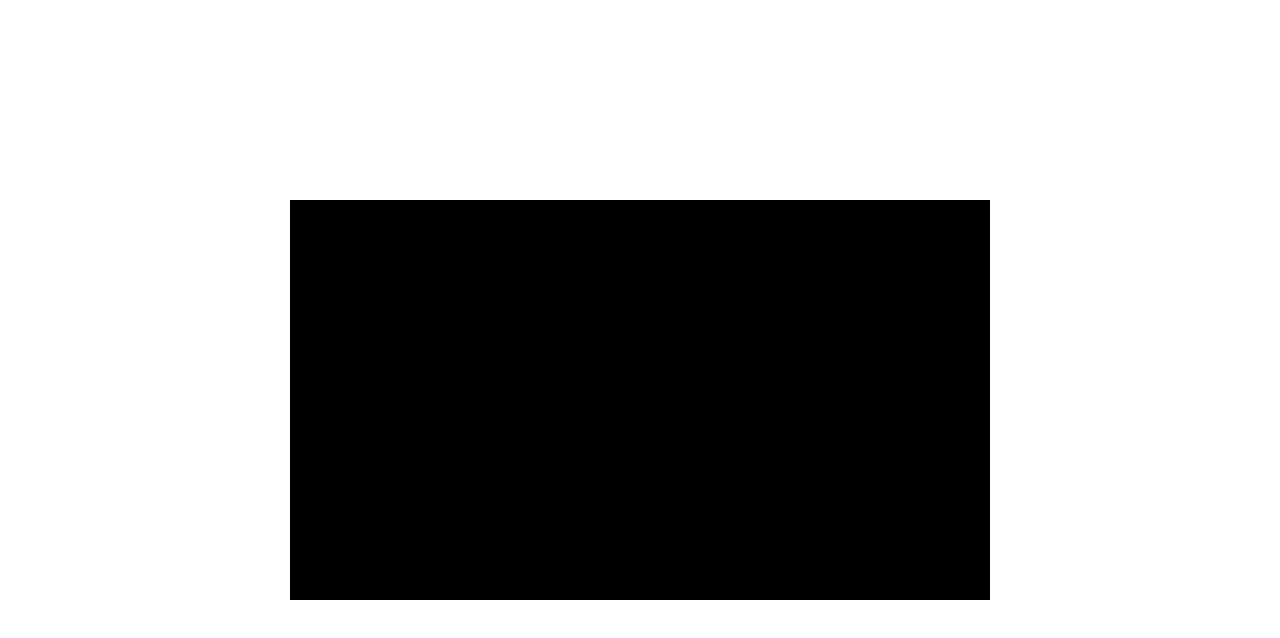
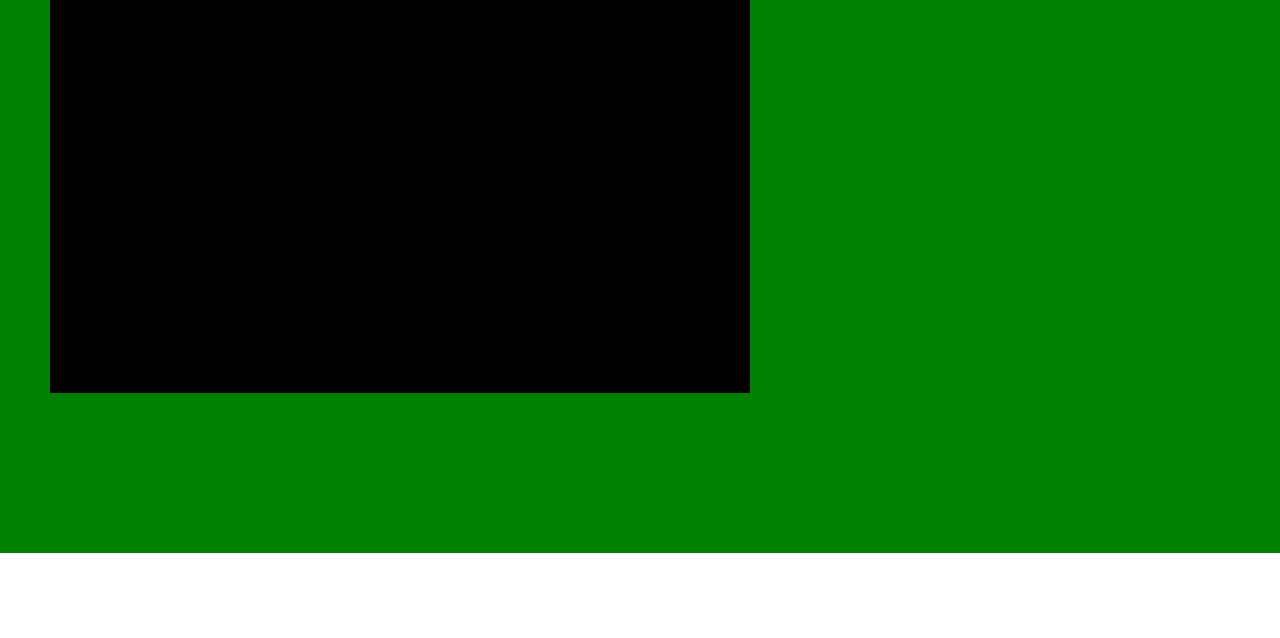
Before and after one commit to Lukega13/Dental-software, a plain HTML site: page DentalSolution/index.html in a window 1280 px wide. Drawn offline with Linux system fonts and the light colour scheme.

Commit message:
Melhorando a legibilidade do arquivo

```diff
--- a/DentalSolution/css/main.css
+++ b/DentalSolution/css/main.css
@@ -83,7 +83,7 @@ nav ul li a {
 }
 
 
-#painel-principal {
+main {
     background-color: green;
     height: 553px;
     box-sizing: border-box;
```
Also changed, not shown: DentalSolution/home_page.html (+2 -2 lines).
